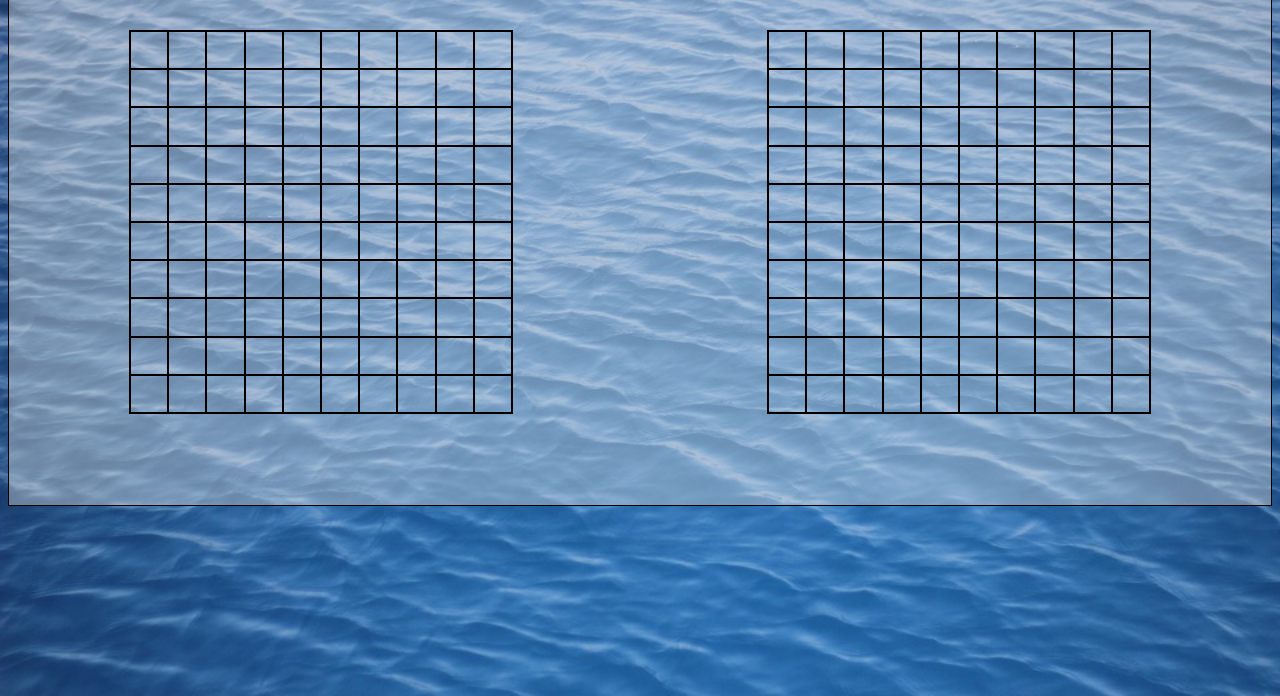
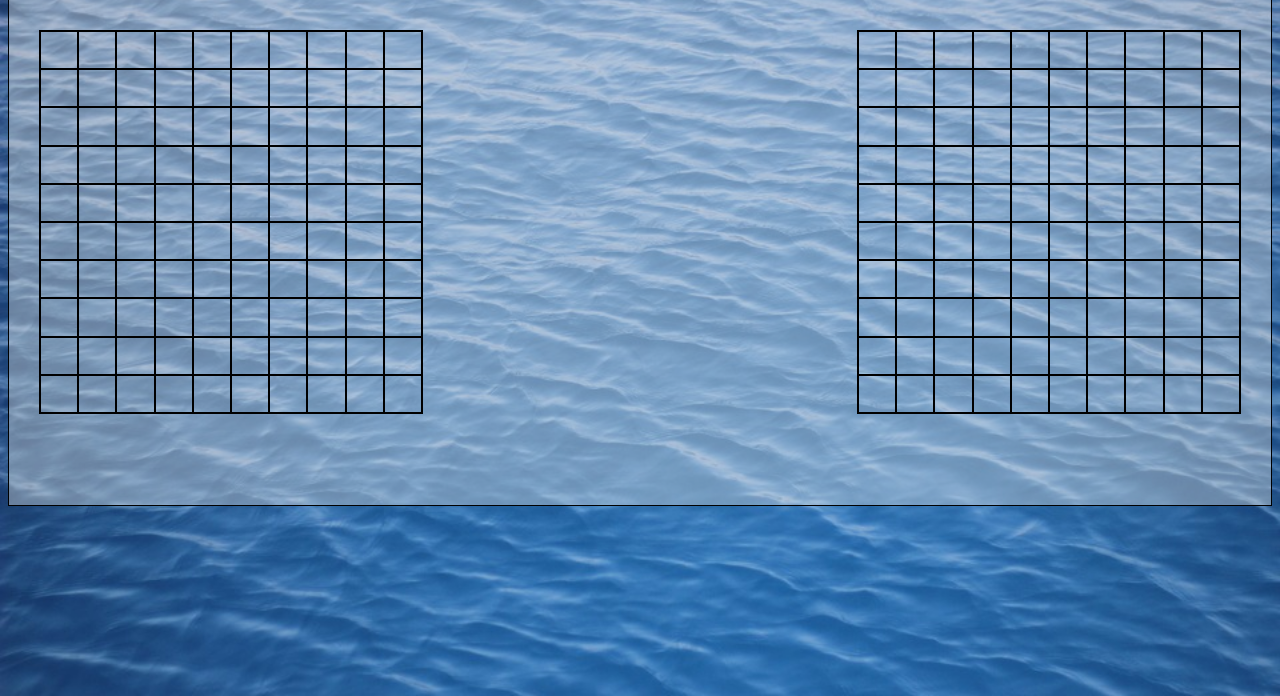
Before and after one commit to briandhus/battleship, a website: page index.html in a window 1280 px wide. Shown: the part 104-800 px from the top of the page. Drawn offline with Linux system fonts and the light colour scheme; files that its build step writes are made by us from their sources.

Commit message:
Add div for inputs and messages. Add more space on outside of tables

```diff
--- a/index.html
+++ b/index.html
@@ -11,8 +11,12 @@
   <div id="container">
 
     <h1>Battleship</h1>
-    <div id="board_one"></div>
-    <div id="board_two"></div>
+
+    <div class="boards">
+      <div id="board_one"></div>
+      <div class="inputs messages"></div>
+      <div id="board_two"></div>
+    </div>
 
   </div>
 
--- a/styles.css
+++ b/styles.css
@@ -20,22 +20,24 @@ td {
   border: 1px solid black;
 }
 
+.boards {
+  display: flex;
+  flex-flow: row nowrap;
+  justify-content: space-between;
+
+}
+
 #board_one {
-  display: flex;
-  justify-content: flex-start;
-  margin-left: 120px;
+  margin-left: 30px;
 }
 
 #board_two {
-  display: flex;
-  justify-content: flex-end;
-  margin-right: 120px;
+  margin-right: 30px;
 }
 
 table {
   border: 1px solid black;
   border-spacing: 0px;
-  position: absolute;
   height: 24em;
   width: 24em;
 }
```
